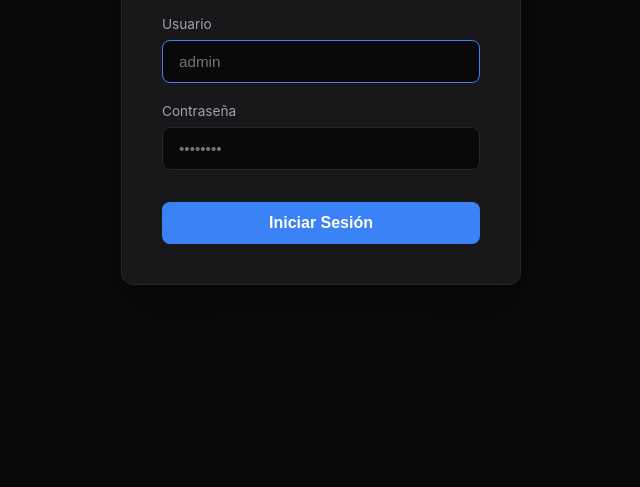
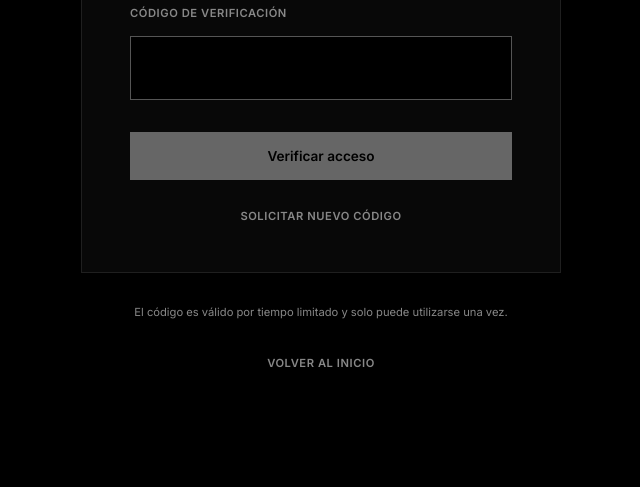
Before and after one commit to santijuan24/WAFTest, a plain HTML site: page WAFProyecto/waf_project/dashboard/login.html in a window 1280 px wide. Shown: the part 313-800 px from the top of the page, without its empty margins (319-959 px from the left). Drawn offline with Linux system fonts and the light colour scheme.

Commit message:
fix: refactored login to use 6-digit pin and patched JS syntax errors on dashboard

```diff
--- a/WAFProyecto/waf_project/dashboard/login.html
+++ b/WAFProyecto/waf_project/dashboard/login.html
@@ -1,146 +1,87 @@
 <!DOCTYPE html>
 <html lang="es">
+
 <head>
   <meta charset="UTF-8">
   <meta name="viewport" content="width=device-width, initial-scale=1.0">
-  <title>WAF SIEM - Login</title>
+  <meta name="color-scheme" content="dark">
+  <title>Verificación de acceso - Sentinel</title>
+  <link href="https://fonts.googleapis.com/css2?family=Inter:wght@400;500;600;700&display=swap" rel="stylesheet">
   <style>
     :root {
-      --bg: #09090b;
-      --bg-panel: #18181b;
-      --bg-card: #18181b;
-      --border: #27272a;
-      --border-hover: #3f3f46;
-      --text: #fafafa;
-      --text-muted: #a1a1aa;
-      --primary: #3b82f6;
-      --primary-hover: #2563eb;
-      --danger: #ef4444;
+      color-scheme: dark;
+      --bg: #000000;
+      --bg-card: #080808;
+      --border: #1f1f1f;
+      --text: #ffffff;
+      --text-muted: #888888;
     }
+    * { box-sizing: border-box; margin: 0; padding: 0; font-family: 'Inter', system-ui, sans-serif; }
+    body { background: var(--bg); color: var(--text); min-height: 100vh; display: flex; flex-direction: column; align-items: center; justify-content: center; }
 
-    * { box-sizing: border-box; margin: 0; padding: 0; }
+    .container { width: 100%; max-width: 480px; text-align: center; }
+    h1 { font-size: 2.5rem; font-weight: 700; letter-spacing: -0.02em; margin-bottom: 8px; line-height: 1.1; }
+    .subtitle { color: var(--text-muted); font-size: 0.9rem; margin-bottom: 40px; }
 
-    body {
-      font-family: 'Inter', system-ui, -apple-system, sans-serif;
-      background: var(--bg);
-      color: var(--text);
-      min-height: 100vh;
-      display: flex;
-      align-items: center;
-      justify-content: center;
+    .card { background: var(--bg-card); border: 1px solid var(--border); padding: 48px; text-align: left; }
+    .label { font-size: 0.7rem; color: var(--text-muted); font-weight: 600; text-transform: uppercase; letter-spacing: 0.05em; margin-bottom: 16px; }
+
+    .pin-input {
+      width: 100%; height: 64px; background: var(--bg); border: 1px solid var(--border);
+      color: #fff; font-size: 2rem; text-align: center; letter-spacing: 0.5em; margin-bottom: 32px;
+      font-family: monospace; outline: none; transition: 0.2s;
     }
-
-    .login-container {
-      background: var(--bg-card);
-      border: 1px solid var(--border);
-      border-radius: 12px;
-      padding: 40px;
-      width: 100%;
-      max-width: 400px;
-      box-shadow: 0 25px 50px -12px rgba(0, 0, 0, 0.5);
-    }
-
-    .brand {
-      text-align: center;
-      margin-bottom: 32px;
-    }
-
-    .brand-title {
-      font-weight: 700; font-size: 1.75rem; color: #60a5fa; letter-spacing: 0.1em;
-    }
-
-    .brand-subtitle {
-      font-size: 0.75rem; color: var(--text-muted); letter-spacing: 0.15em; text-transform: uppercase; margin-top: 4px;
-    }
-
-    .form-group {
-      margin-bottom: 20px;
-    }
-
-    .form-group label {
-      display: block;
-      font-size: 0.85rem;
-      color: var(--text-muted);
-      margin-bottom: 8px;
-    }
-
-    .form-group input {
-      width: 100%;
-      background: var(--bg);
-      border: 1px solid var(--border);
-      color: var(--text);
-      padding: 12px 16px;
-      border-radius: 8px;
-      font-size: 0.95rem;
-      outline: none;
-      transition: border-color 0.2s;
-    }
-
-    .form-group input:focus {
-      border-color: var(--primary);
-    }
+    .pin-input:focus { border-color: #555; }
 
     .btn {
-      width: 100%;
-      background: var(--primary);
-      color: #fff;
-      border: none;
-      padding: 12px;
-      border-radius: 8px;
-      font-size: 1rem;
-      font-weight: 600;
-      cursor: pointer;
-      transition: background 0.2s;
-      margin-top: 12px;
+      width: 100%; background: #666; color: #000; border: none; padding: 16px; font-size: 0.85rem;
+      font-weight: 600; cursor: pointer; transition: 0.2s; margin-bottom: 24px;
     }
+    .btn:hover { background: #888; }
 
-    .btn:hover {
-      background: var(--primary-hover);
+    .btn-text {
+      width: 100%; background: transparent; color: var(--text-muted); border: none; font-size: 0.7rem;
+      font-weight: 600; cursor: pointer; text-transform: uppercase; letter-spacing: 0.05em; transition: 0.2s;
     }
+    .btn-text:hover { color: #fff; }
 
-    .error-msg {
-      color: var(--danger);
-      font-size: 0.85rem;
-      margin-top: 12px;
-      text-align: center;
-      display: none;
-    }
+    .footer-text { margin-top: 32px; font-size: 0.7rem; color: var(--text-muted); text-align: center; margin-bottom: 32px; }
+
+    .error { color: #ef4444; font-size: 0.75rem; text-align: center; margin-top: -16px; margin-bottom: 16px; display: none; }
   </style>
 </head>
+
 <body>
+  <div class="container">
+    <h1>Verificación de<br>acceso</h1>
+    <div class="subtitle">Ingrese el código de verificación enviado a su correo</div>
 
-  <div class="login-container">
-    <div class="brand">
-      <div class="brand-title">SENTINEL</div>
-      <div class="brand-subtitle">Authentication Portal</div>
+    <div class="card">
+      <div class="label">CÓDIGO DE VERIFICACIÓN</div>
+      <form id="loginForm" onsubmit="event.preventDefault(); attemptLogin();">
+        <!-- Uso de tipo password para replicar visualmente los puntos oscuros de la captura -->
+        <input type="password" id="pinCode" class="pin-input" maxlength="6" autofocus autocomplete="off">
+        <div id="errorMsg" class="error">Código inválido.</div>
+        <button type="submit" class="btn">Verificar acceso</button>
+      </form>
+      <button class="btn-text" onclick="alert('Funcionalidad simulada para la demo.')">SOLICITAR NUEVO CÓDIGO</button>
     </div>
 
-    <form id="loginForm">
-      <div class="form-group">
-        <label for="username">Usuario</label>
-        <input type="text" id="username" placeholder="admin" required autofocus>
-      </div>
-      <div class="form-group">
-        <label for="password">Contraseña</label>
-        <input type="password" id="password" placeholder="••••••••" required>
-      </div>
-      <button type="submit" class="btn">Iniciar Sesión</button>
-      <div class="error-msg" id="errorMsg">Credenciales inválidas</div>
-    </form>
+    <div class="footer-text">El código es válido por tiempo limitado y solo puede utilizarse una vez.</div>
+    <button class="btn-text" onclick="window.history.back()">VOLVER AL INICIO</button>
   </div>
 
   <script>
-    document.getElementById('loginForm').addEventListener('submit', async (e) => {
-      e.preventDefault();
-      const u = document.getElementById('username').value;
-      const p = document.getElementById('password').value;
+    async function attemptLogin() {
+      const pin = document.getElementById('pinCode').value;
       const errorMsg = document.getElementById('errorMsg');
+      errorMsg.style.display = 'none';
 
       try {
         const res = await fetch('/api/auth/login', {
           method: 'POST',
           headers: { 'Content-Type': 'application/json' },
-          body: JSON.stringify({ username: u, password: p })
+          body: JSON.stringify({ pin: pin })
         });
 
         if (res.ok) {
@@ -150,11 +91,11 @@
         } else {
           errorMsg.style.display = 'block';
         }
-      } catch (err) {
-        errorMsg.textContent = 'Error de conexión con el servidor.';
+      } catch (e) {
+        errorMsg.textContent = 'Error de conexión al servidor.';
         errorMsg.style.display = 'block';
       }
-    });
+    }
   </script>
 </body>
 </html>
```
Also changed, not shown: WAFProyecto/waf_project/dashboard/index.html (+59 -52 lines), 1 other file.
